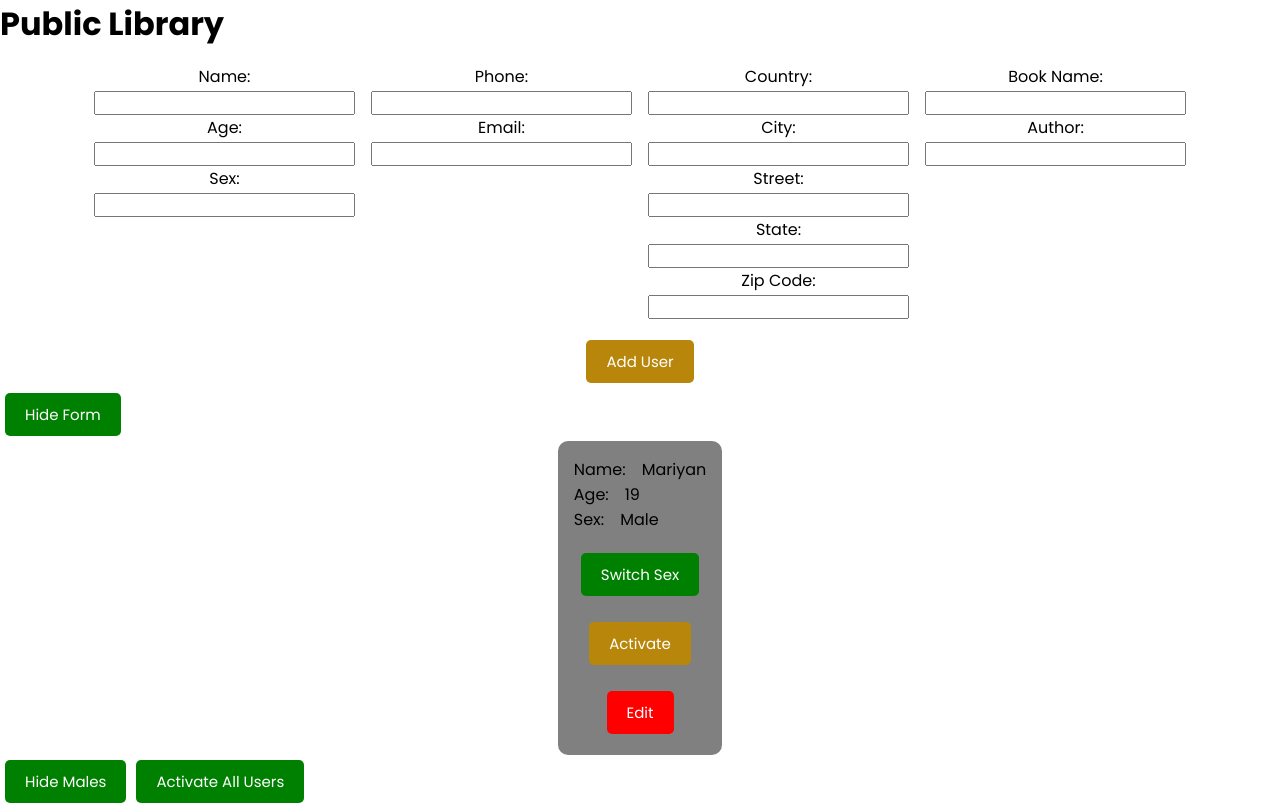
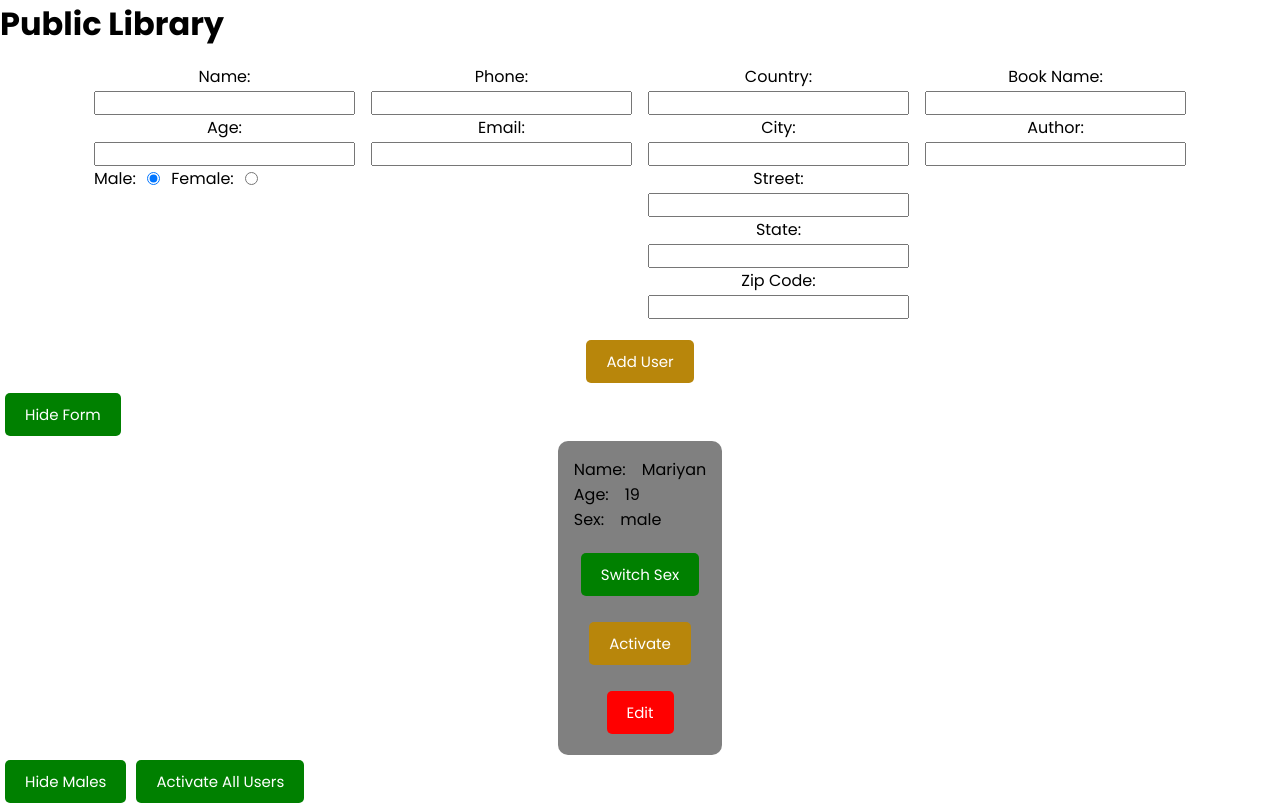
Before and after one commit to MariyanK1/Public-Library, an Angular app: page / in a window 1280 px wide. Built offline with nearby package versions, Linux system fonts and the light colour scheme; a web font is replaced by a local one.

Commit message:
fixed add user f-n

```diff
--- a/src/app/app.component.html
+++ b/src/app/app.component.html
@@ -15,7 +15,7 @@
         (activateCard)="onActivate($event)"
         [user]="user"
         [hideMales]="hideMales"
-        *ngIf="hideMales && user.gender ? false : true"
+        *ngIf="hideMales && user.sex === 'male' ? false : true"
       ></app-user-card>
     </ng-container>
   </div>
--- a/src/app/app.component.ts
+++ b/src/app/app.component.ts
@@ -29,7 +29,7 @@ export class AppComponent implements OnInit {
   }
 
   switchGender(user: User): void {
-    this.usersService.switchGender(user, this.users);
+    this.users = [...this.usersService.switchGender(user, this.users)];
   }
 
   onActivate(user: User): void {
@@ -39,7 +39,9 @@ export class AppComponent implements OnInit {
   activateUsers(): void {
     this.activateAllUsers = !this.activateAllUsers;
 
-    this.usersService.activateUsers(this.activateAllUsers, this.users);
+    this.users = [
+      ...this.usersService.activateUsers(this.activateAllUsers, this.users),
+    ];
   }
 
   onClick(): void {
--- a/src/app/modules/shared/form/form.component.html
+++ b/src/app/modules/shared/form/form.component.html
@@ -14,8 +14,22 @@
         <input type="number" name="age" formControlName="age" id="age" />
       </div>
       <div class="sexInput">
-        <label for="sex">Sex:</label>
-        <input type="text" name="sex" formControlName="sex" id="sex" />
+        <label for="male">Male:</label>
+        <input
+          type="radio"
+          name="sex"
+          formControlName="sex"
+          id="male"
+          value="male"
+        />
+        <label for="female">Female:</label>
+        <input
+          type="radio"
+          name="sex"
+          formControlName="sex"
+          id="female"
+          value="female"
+        />
       </div>
     </div>
 
--- a/src/app/modules/shared/form/form.component.scss
+++ b/src/app/modules/shared/form/form.component.scss
@@ -7,5 +7,11 @@
     grid-gap: 1em;
     text-align: center;
     justify-content: center;
+
+    .sexInput {
+      display: flex;
+      gap: 0.7em;
+      align-items: center;
+    }
   }
 }
--- a/src/app/modules/shared/form/form.component.ts
+++ b/src/app/modules/shared/form/form.component.ts
@@ -24,7 +24,7 @@ export class FormComponent {
   public addUser = this.fb.group({
     name: ['', Validators.required],
     age: ['', Validators.required],
-    sex: [''],
+    sex: ['male'],
     contacts: this.fb.group({
       phone: [''],
       email: ['', Validators.required],
--- a/src/app/modules/user/services/users.service.ts
+++ b/src/app/modules/user/services/users.service.ts
@@ -11,18 +11,17 @@ export class UsersService {
     return USERS;
   }
 
-  switchGender(user: User, users: User[]): void {
-    for (let i = 0; i < users.length; i++) {
-      const element = users[i];
+  switchGender(user: User, users: User[]): User[] {
+    return users.map((e, i) => {
+      if (e === user) {
+        return (users[i] = {
+          ...user,
+          sex: user.sex === 'female' ? 'male' : 'female',
+        });
+      }
 
-      if (element === user) {
-        users[i] = { ...user, gender: !user.gender };
-      }
-    }
-  }
-
-  addUser(user: any, users: any) {
-    return [...users, user];
+      return e;
+    });
   }
 
   onActivate(user: User, users: User[]): User[] {
@@ -35,15 +34,23 @@ export class UsersService {
     });
   }
 
-  activateUsers(activateAllUsers: boolean, users: User[]): void {
-    for (let i = 0; i < users.length; i++) {
-      const element = users[i];
+  activateUsers(activateAllUsers: boolean, users: User[]): User[] {
+    return users.map((e, i) => {
+      const user = users[i];
+      if (activateAllUsers) {
+        return (users[i] = { ...user, activated: true });
+      } else {
+        return (users[i] = { ...user, activated: false });
+      }
+    });
+    // for (let i = 0; i < users.length; i++) {
+    //   const element = users[i];
 
-      if (activateAllUsers) {
-        users[i] = { ...element, activated: true };
-      } else {
-        users[i] = { ...element, activated: false };
-      }
-    }
+    //   if (activateAllUsers) {
+    //     users[i] = { ...element, activated: true };
+    //   } else {
+    //     users[i] = { ...element, activated: false };
+    //   }
+    // }
   }
 }
--- a/src/app/modules/user/user-info/component/user-info.component.html
+++ b/src/app/modules/user/user-info/component/user-info.component.html
@@ -8,5 +8,5 @@
 </div>
 <div class="sex">
   <span>Sex:</span>
-  <span>{{ user.gender ? "Male" : "Female" }}</span>
+  <span>{{ user.sex }}</span>
 </div>
--- a/src/interfaces.ts
+++ b/src/interfaces.ts
@@ -1,7 +1,7 @@
 export interface User {
   name: string;
   age: number;
-  gender: boolean;
+  sex: string;
   activated: boolean;
   contacts: [
     {
--- a/src/mock-data.ts
+++ b/src/mock-data.ts
@@ -4,7 +4,7 @@ export const USERS: User[] = [
   {
     name: 'Mariyan',
     age: 19,
-    gender: true,
+    sex: 'male',
     activated: false,
     contacts: [
       {
```
